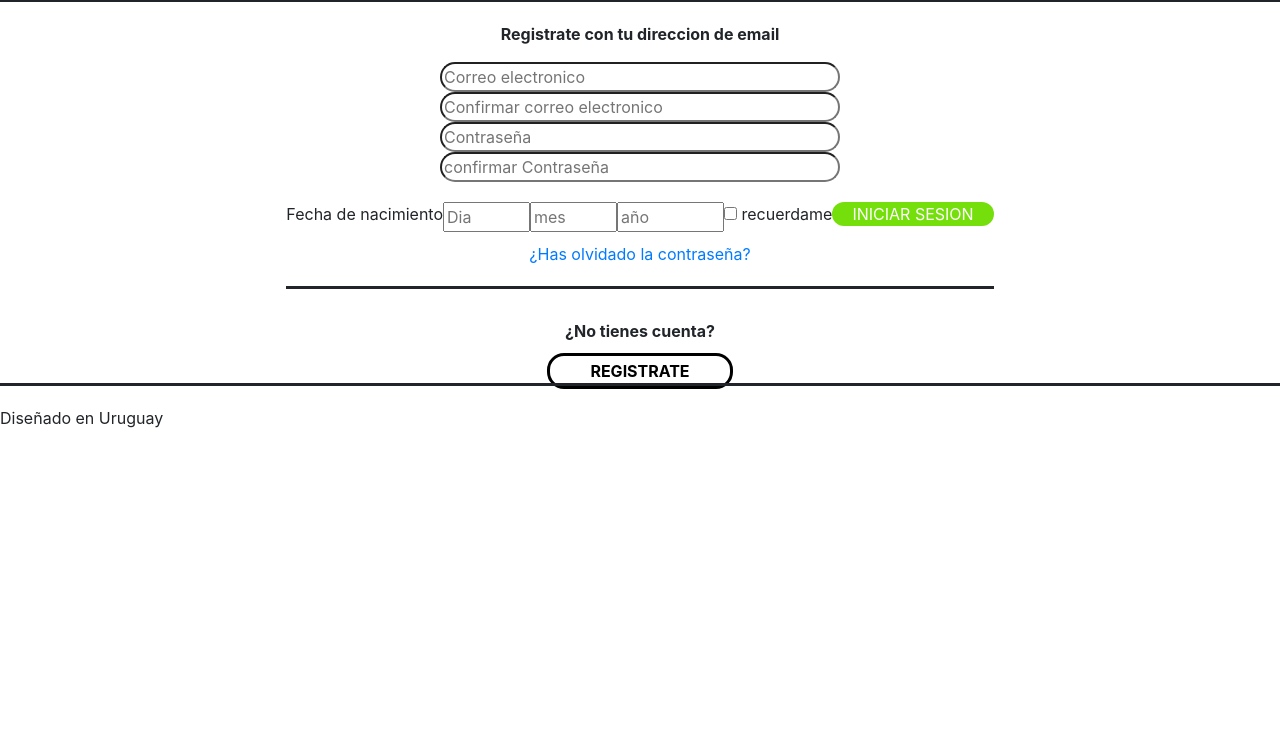
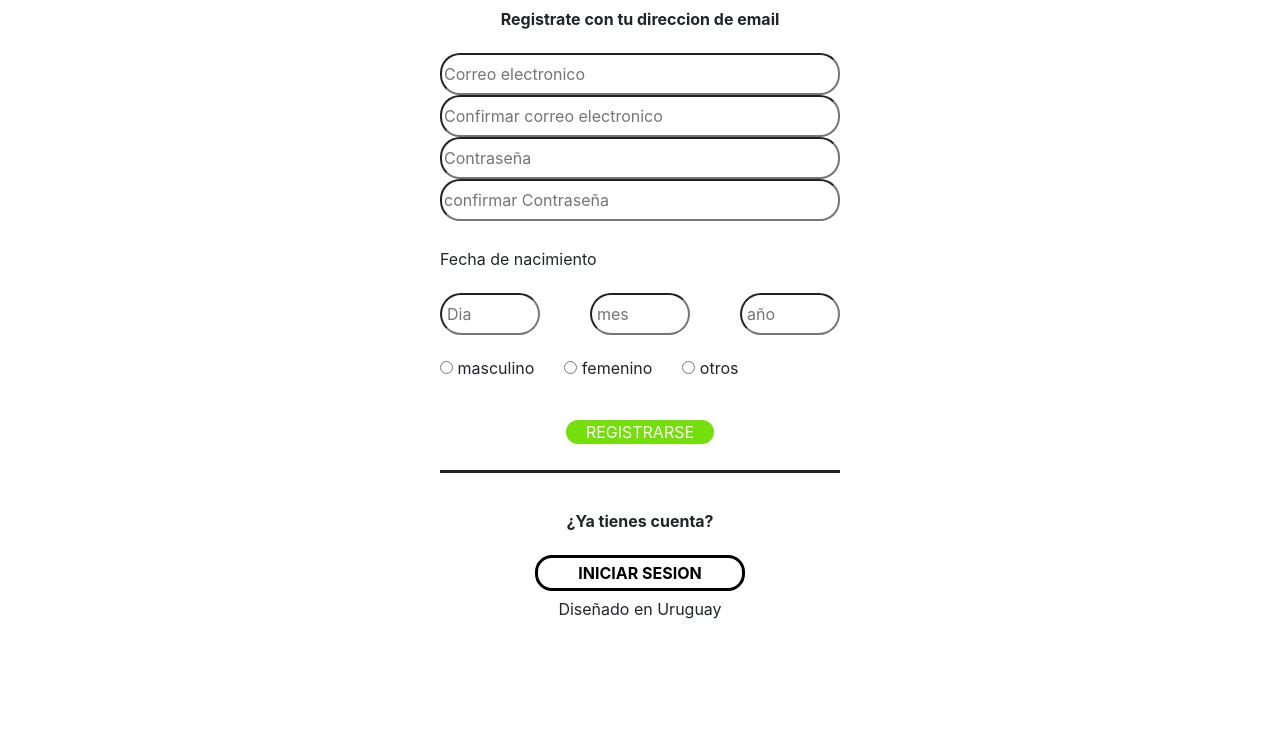
Before and after one commit to Publicker/Mateify, a plain HTML site: page registro/registro.html in a window 1280 px wide. Shown: the part 57-800 px from the top of the page. Drawn offline with nearby package versions, Linux system fonts and the light colour scheme.

Commit message:
arreglando fallos de la pagina

```diff
--- a/registro/registro.css
+++ b/registro/registro.css
@@ -1,17 +1,20 @@
 body{
+    height: 100%;
+    line-height: 36px;
     display: flex;
     flex-direction: column;
     justify-content: center;
     align-items: center;
 }
 
-.main-head{
+main-head{
     margin-top: 15px;
     border-bottom: solid;
     padding-bottom: 15px;
     width: 100%;
     text-align: center;
 }
+
 
 .main-container{
     text-align: center;
@@ -25,38 +28,69 @@ body{
 
 .main-container__form-text{
     width: 400px;
-    border-radius: 15px;
+    border-radius: 20px;
 }
 
-.main-container__register{
+.main-container__login{
     margin-top: 30px;
 }
 
 .main-container__form-date{
     display: flex;
-    flex-direction: row;
+    flex-direction: column;
     justify-content: space-around;
     margin-top: 20px;
 
 }
 
-.main-container__register-bottoms{
+.main-container__form-date__age{
+    display: flex;
+    flex-direction: row;
+    justify-content: space-between;
+    margin-bottom: 15px;
+}
+
+.main-container__form-date__age-data{
+    border-radius: 25px;
+    width: 100px;
+    padding-left: 5px;
+}
+
+.main-container__form-date__gender{
+    display: flex;
+    flex-direction: row;
+    margin-bottom: 20px;
+}
+
+.main-container__login-bottoms{
     color: black;
     border-radius: 17px;
     border: solid;
     padding: 5px 40px;
 }
 
-.main-container__form-buttoms__login{
+.main-container__form-registro{
     background-color: #75df0c;
     color: white;
     border-radius: 15px;
     padding: 2px 20px;
 }
 
-.main-feet{
+main-feet{
     border-top: solid;
     padding-top: 20px;
     padding-bottom: 20px;
     width: 100%;
 }
+
+#fecha-de-nacimiento{
+    text-align: left;
+}
+
+#other{
+    margin-left: 30px;
+}
+
+#famale{
+    margin-left: 30px;
+}
--- a/registro/registro.html
+++ b/registro/registro.html
@@ -18,31 +18,45 @@
 
         <form class="main-container__form">
 
-            <input class="main-container__form-text" placeholder="Correo electronico" type="text" required><br>
-            <input class="main-container__form-text" placeholder="Confirmar correo electronico" type="text" required><br>
+            <input class="main-container__form-text" placeholder="Correo electronico" type="email" required><br>
+            <input class="main-container__form-text" placeholder="Confirmar correo electronico" type="email" required><br>
             <input class="main-container__form-text" placeholder="Contraseña" type="password" required><br>
             <input class="main-container__form-text" placeholder="confirmar Contraseña" type="password" required><br>
 
 
             <div class="main-container__form-date">
 
-                <p>Fecha de nacimiento</p><br>
+                <p id="fecha-de-nacimiento">Fecha de nacimiento</p>
 
-                <div><input type="number" placeholder="Dia" min="1" max="31"></div>
-                <div><input type="number" placeholder="mes" min="1" max="12"></div>
-                <div><input type="number" placeholder="año" min="1900" max="2020"></div>
-                <div><input type="checkbox" id="recording">
-                <label for="recording">recuerdame</label></div>
-                <div><a class="main-container__form-buttoms__login" type="buttom" href="#">INICIAR SESION</a></div>
+                <div class="main-container__form-date__age">
+
+                    <div><input class="main-container__form-date__age-data" type="number" placeholder="Dia" min="1" max="31"></div>
+                    <div><input class="main-container__form-date__age-data" type="number" placeholder="mes" min="1" max="12"></div>
+                    <div><input class="main-container__form-date__age-data" type="number" placeholder="año" min="1900" max="2020"></div>
+
+                </div>
+
+                <div class="main-container__form-date__gender">
+
+                    <div><input type="radio" id="male" value="male">
+                    <label for="male">masculino</label></div>
+
+                    <div><input type="radio" id="famale" value="famale">
+                    <label for="famale">femenino</label></div>
+
+                    <div><input type="radio" id="other" value="other">
+                    <label for="other">otros</label></div>
+
+                </div>
 
             </div>
 
-            <a type="link" href="#">¿Has olvidado la contraseña?</a>
+            <a class="main-container__form-registro" type="buttom" href="#">REGISTRARSE</a>
         </form>
 
-        <div class="main-container__register">
-            <p><b>¿No tienes cuenta?</b></p>
-            <a class="main-container__register-bottoms" type="buttom" href="#"><b>REGISTRATE</b></a>
+        <div class="main-container__login">
+            <p><b>¿Ya tienes cuenta?</b></p>
+            <a class="main-container__login-bottoms" type="buttom" href="#"><b>INICIAR SESION</b></a>
         </div>
 
     </div>
```
